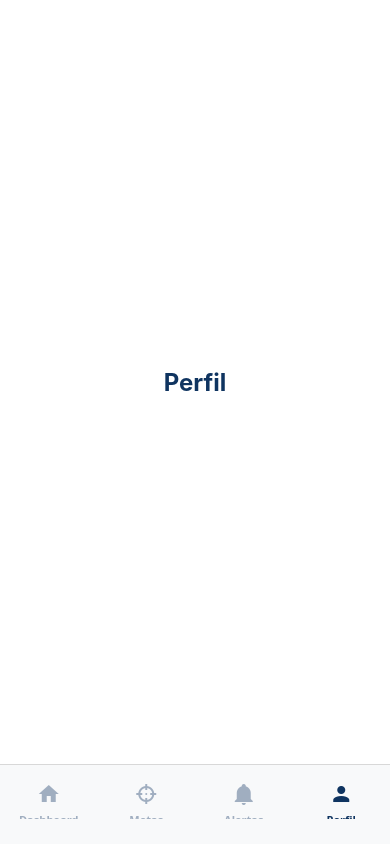
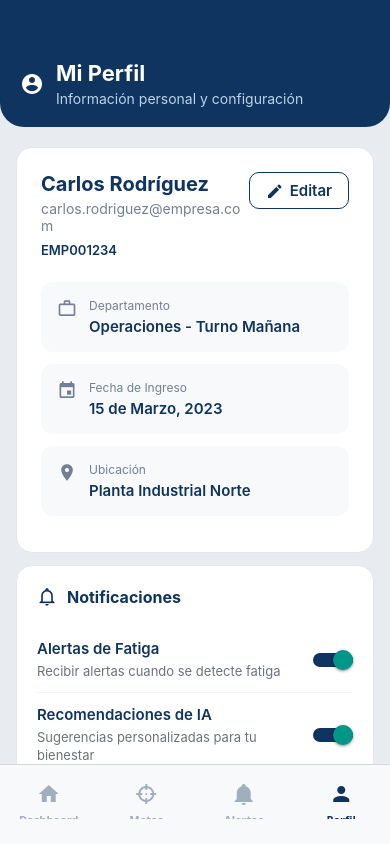
Before and after one commit to LuisIvanIslasReyes/ZZZ-Movil, a React Native app in the folder zzzapp/: screen /Perfil in a window 390 px wide. Built offline with nearby package versions, Linux system fonts and the light colour scheme.

Commit message:
Diseño de Perfil
Intefraz con secciones en las configuraciones del perfil de usuario

```diff
--- /dev/null
+++ b/zzzapp/src/profile/components/AccountActions.tsx
@@ -0,0 +1,46 @@
+import React from 'react';
+import { StyleSheet, Text, View, TouchableOpacity } from 'react-native';
+import { MaterialCommunityIcons } from '@expo/vector-icons';
+
+const AccountActions: React.FC = () => {
+  return (
+    <View style={styles.container}>
+      <View style={styles.divider} />
+
+      <TouchableOpacity style={styles.actionButton}>
+        <MaterialCommunityIcons name="logout" size={20} color="#EF4444" />
+        <Text style={styles.actionTextDanger}>Cerrar Sesión</Text>
+      </TouchableOpacity>
+    </View>
+  );
+};
+
+const styles = StyleSheet.create({
+  container: {
+    marginHorizontal: 16,
+    marginBottom: 20,
+  },
+  divider: {
+    height: 1,
+    backgroundColor: '#E5E7EB',
+    marginVertical: 20,
+  },
+  actionButton: {
+    backgroundColor: '#FFFFFF',
+    borderRadius: 12,
+    padding: 16,
+    flexDirection: 'row',
+    alignItems: 'center',
+    marginBottom: 12,
+    borderWidth: 1,
+    borderColor: '#E2E8F0',
+  },
+  actionTextDanger: {
+    fontSize: 15,
+    fontWeight: '600',
+    color: '#EF4444',
+    marginLeft: 12,
+  },
+});
+
+export default AccountActions;
--- /dev/null
+++ b/zzzapp/src/profile/components/NotificationSettings.tsx
@@ -0,0 +1,119 @@
+import React, { useState } from 'react';
+import { StyleSheet, Text, View, Switch } from 'react-native';
+import { MaterialCommunityIcons } from '@expo/vector-icons';
+
+const NotificationSettings: React.FC = () => {
+  const [fatigueAlerts, setFatigueAlerts] = useState(true);
+  const [iaRecommendations, setIaRecommendations] = useState(true);
+  const [goalsReminders, setGoalsReminders] = useState(false);
+  const [dataSync, setDataSync] = useState(true);
+
+  return (
+    <View style={styles.container}>
+      <View style={styles.header}>
+        <MaterialCommunityIcons name="bell-outline" size={20} color="#0F3460" />
+        <Text style={styles.title}>Notificaciones</Text>
+      </View>
+
+      <View style={styles.settingItem}>
+        <View style={styles.settingInfo}>
+          <Text style={styles.settingTitle}>Alertas de Fatiga</Text>
+          <Text style={styles.settingDescription}>Recibir alertas cuando se detecte fatiga</Text>
+        </View>
+        <Switch
+          value={fatigueAlerts}
+          onValueChange={setFatigueAlerts}
+          trackColor={{ false: '#D1D5DB', true: '#0F3460' }}
+          thumbColor="#FFFFFF"
+        />
+      </View>
+
+      <View style={styles.settingItem}>
+        <View style={styles.settingInfo}>
+          <Text style={styles.settingTitle}>Recomendaciones de IA</Text>
+          <Text style={styles.settingDescription}>Sugerencias personalizadas para tu bienestar</Text>
+        </View>
+        <Switch
+          value={iaRecommendations}
+          onValueChange={setIaRecommendations}
+          trackColor={{ false: '#D1D5DB', true: '#0F3460' }}
+          thumbColor="#FFFFFF"
+        />
+      </View>
+
+      <View style={styles.settingItem}>
+        <View style={styles.settingInfo}>
+          <Text style={styles.settingTitle}>Recordatorios de Metas</Text>
+          <Text style={styles.settingDescription}>Notificaciones sobre progreso de objetivos</Text>
+        </View>
+        <Switch
+          value={goalsReminders}
+          onValueChange={setGoalsReminders}
+          trackColor={{ false: '#D1D5DB', true: '#0F3460' }}
+          thumbColor="#FFFFFF"
+        />
+      </View>
+
+      <View style={styles.settingItem}>
+        <View style={styles.settingInfo}>
+          <Text style={styles.settingTitle}>Sincronización de Datos</Text>
+          <Text style={styles.settingDescription}>Confirmaciones de sincronización con el dispositivo</Text>
+        </View>
+        <Switch
+          value={dataSync}
+          onValueChange={setDataSync}
+          trackColor={{ false: '#D1D5DB', true: '#0F3460' }}
+          thumbColor="#FFFFFF"
+        />
+      </View>
+    </View>
+  );
+};
+
+const styles = StyleSheet.create({
+  container: {
+    backgroundColor: '#FFFFFF',
+    borderRadius: 16,
+    padding: 20,
+    marginHorizontal: 16,
+    marginBottom: 20,
+    borderWidth: 1,
+    borderColor: '#E2E8F0',
+  },
+  header: {
+    flexDirection: 'row',
+    alignItems: 'center',
+    marginBottom: 20,
+  },
+  title: {
+    fontSize: 16,
+    fontWeight: '700',
+    color: '#0F3460',
+    marginLeft: 10,
+  },
+  settingItem: {
+    flexDirection: 'row',
+    justifyContent: 'space-between',
+    alignItems: 'center',
+    paddingVertical: 12,
+    borderBottomWidth: 1,
+    borderBottomColor: '#F3F4F6',
+  },
+  settingInfo: {
+    flex: 1,
+    marginRight: 16,
+  },
+  settingTitle: {
+    fontSize: 15,
+    fontWeight: '600',
+    color: '#0F3460',
+    marginBottom: 4,
+  },
+  settingDescription: {
+    fontSize: 13,
+    color: '#6B7280',
+    lineHeight: 18,
+  },
+});
+
+export default NotificationSettings;
--- /dev/null
+++ b/zzzapp/src/profile/components/ProfileHeader.tsx
@@ -0,0 +1,48 @@
+import React from 'react';
+import { StyleSheet, Text, View } from 'react-native';
+import { MaterialCommunityIcons } from '@expo/vector-icons';
+
+const ProfileHeader: React.FC = () => {
+  return (
+    <View style={styles.header}>
+      <View style={styles.headerContent}>
+        <MaterialCommunityIcons name="account-circle" size={24} color="#FFFFFF" />
+        <View style={styles.headerTextContainer}>
+          <Text style={styles.headerTitle}>Mi Perfil</Text>
+          <Text style={styles.headerSubtitle}>Información personal y configuración</Text>
+        </View>
+      </View>
+    </View>
+  );
+};
+
+const styles = StyleSheet.create({
+  header: {
+    backgroundColor: '#0F3460',
+    paddingTop: 60,
+    paddingBottom: 20,
+    paddingHorizontal: 20,
+    borderBottomLeftRadius: 24,
+    borderBottomRightRadius: 24,
+  },
+  headerContent: {
+    flexDirection: 'row',
+    alignItems: 'center',
+  },
+  headerTextContainer: {
+    marginLeft: 12,
+    flex: 1,
+  },
+  headerTitle: {
+    fontSize: 22,
+    fontWeight: '700',
+    color: '#FFFFFF',
+    marginBottom: 4,
+  },
+  headerSubtitle: {
+    fontSize: 14,
+    color: '#B8D4E8',
+  },
+});
+
+export default ProfileHeader;
--- /dev/null
+++ b/zzzapp/src/profile/components/ProfileInfoItem.tsx
@@ -0,0 +1,52 @@
+import React from 'react';
+import { StyleSheet, Text, View } from 'react-native';
+import { MaterialCommunityIcons } from '@expo/vector-icons';
+
+interface ProfileInfoItemProps {
+  iconName: string;
+  label: string;
+  value: string;
+}
+
+const ProfileInfoItem: React.FC<ProfileInfoItemProps> = ({ iconName, label, value }) => {
+  return (
+    <View style={styles.infoSection}>
+      <View style={styles.infoRow}>
+        <MaterialCommunityIcons name={iconName as any} size={20} color="#718096" />
+        <View style={styles.infoTextContainer}>
+          <Text style={styles.infoLabel}>{label}</Text>
+          <Text style={styles.infoValue}>{value}</Text>
+        </View>
+      </View>
+    </View>
+  );
+};
+
+const styles = StyleSheet.create({
+  infoSection: {
+    backgroundColor: '#F8F9FA',
+    borderRadius: 12,
+    padding: 16,
+    marginBottom: 12,
+  },
+  infoRow: {
+    flexDirection: 'row',
+    alignItems: 'flex-start',
+  },
+  infoTextContainer: {
+    marginLeft: 12,
+    flex: 1,
+  },
+  infoLabel: {
+    fontSize: 12,
+    color: '#718096',
+    marginBottom: 4,
+  },
+  infoValue: {
+    fontSize: 15,
+    fontWeight: '600',
+    color: '#0F3460',
+  },
+});
+
+export default ProfileInfoItem;
--- /dev/null
+++ b/zzzapp/src/profile/components/UserInfoCard.tsx
@@ -0,0 +1,104 @@
+import React from 'react';
+import { StyleSheet, Text, View, TouchableOpacity } from 'react-native';
+import { MaterialCommunityIcons } from '@expo/vector-icons';
+import ProfileInfoItem from './ProfileInfoItem';
+
+const UserInfoCard: React.FC = () => {
+  return (
+    <View style={styles.profileCard}>
+      {/* User Info Header */}
+      <View style={styles.userInfoHeader}>
+        <View style={styles.userInfoLeft}>
+          <Text style={styles.userName}>Carlos Rodríguez</Text>
+          <Text style={styles.userEmail}>carlos.rodriguez@empresa.com</Text>
+          <View style={styles.employeeIdContainer}>
+            <Text style={styles.employeeId}>EMP001234</Text>
+          </View>
+        </View>
+
+        {/* Edit Button */}
+        <TouchableOpacity style={styles.editButton}>
+          <MaterialCommunityIcons name="pencil" size={18} color="#0F3460" />
+          <Text style={styles.editButtonText}>Editar</Text>
+        </TouchableOpacity>
+      </View>
+
+      {/* Info Sections */}
+      <ProfileInfoItem
+        iconName="briefcase-outline"
+        label="Departamento"
+        value="Operaciones - Turno Mañana"
+      />
+      <ProfileInfoItem
+        iconName="calendar"
+        label="Fecha de Ingreso"
+        value="15 de Marzo, 2023"
+      />
+      <ProfileInfoItem
+        iconName="map-marker"
+        label="Ubicación"
+        value="Planta Industrial Norte"
+      />
+    </View>
+  );
+};
+
+const styles = StyleSheet.create({
+  profileCard: {
+    backgroundColor: '#FFFFFF',
+    borderRadius: 16,
+    padding: 24,
+    marginHorizontal: 16,
+    marginTop: 20,
+    marginBottom: 12,
+    borderWidth: 1,
+    borderColor: '#E2E8F0',
+  },
+  userInfoHeader: {
+    flexDirection: 'row',
+    justifyContent: 'space-between',
+    alignItems: 'flex-start',
+    marginBottom: 24,
+  },
+  userInfoLeft: {
+    flex: 1,
+  },
+  userName: {
+    fontSize: 20,
+    fontWeight: '700',
+    color: '#0F3460',
+    marginBottom: 4,
+  },
+  userEmail: {
+    fontSize: 14,
+    color: '#718096',
+    marginBottom: 8,
+  },
+  employeeIdContainer: {
+    alignSelf: 'flex-start',
+  },
+  employeeId: {
+    fontSize: 13,
+    fontWeight: '600',
+    color: '#0F3460',
+  },
+  editButton: {
+    flexDirection: 'row',
+    alignItems: 'center',
+    justifyContent: 'center',
+    backgroundColor: '#FFFFFF',
+    borderWidth: 1.5,
+    borderColor: '#0F3460',
+    borderRadius: 10,
+    paddingVertical: 8,
+    paddingHorizontal: 16,
+  },
+  editButtonText: {
+    fontSize: 15,
+    fontWeight: '600',
+    color: '#0F3460',
+    marginLeft: 6,
+  },
+});
+
+export default UserInfoCard;
--- a/zzzapp/src/profile/screens/ProfileScreen.tsx
+++ b/zzzapp/src/profile/screens/ProfileScreen.tsx
@@ -1,25 +1,30 @@
 import React from 'react';
-import { StyleSheet, Text, View } from 'react-native';
+import { StyleSheet, ScrollView } from 'react-native';
+import ProfileHeader from '../components/ProfileHeader';
+import UserInfoCard from '../components/UserInfoCard';
+import NotificationSettings from '../components/NotificationSettings';
+import AccountActions from '../components/AccountActions';
 
 const ProfileScreen: React.FC = () => {
   return (
-    <View style={styles.container}>
-      <Text style={styles.title}>Perfil</Text>
-    </View>
+    <ScrollView
+      style={styles.container}
+      bounces={false}
+      overScrollMode="never"
+      showsVerticalScrollIndicator={false}
+    >
+      <ProfileHeader />
+      <UserInfoCard />
+      <NotificationSettings />
+      <AccountActions />
+    </ScrollView>
   );
 };
 
 const styles = StyleSheet.create({
   container: {
     flex: 1,
-    backgroundColor: '#FFFFFF',
-    alignItems: 'center',
-    justifyContent: 'center',
-  },
-  title: {
-    fontSize: 24,
-    fontWeight: 'bold',
-    color: '#0F3460',
+    backgroundColor: '#E8EBF0',
   },
 });
 
```
